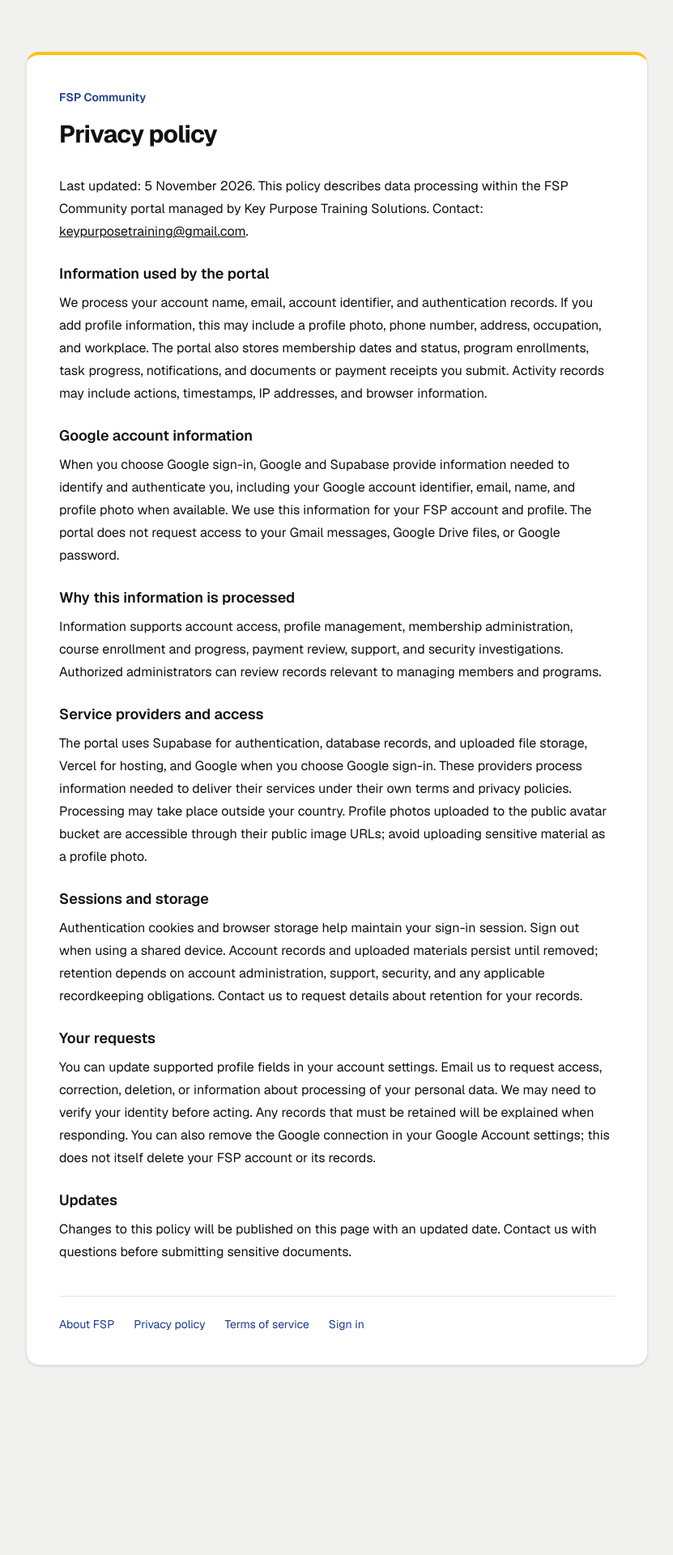
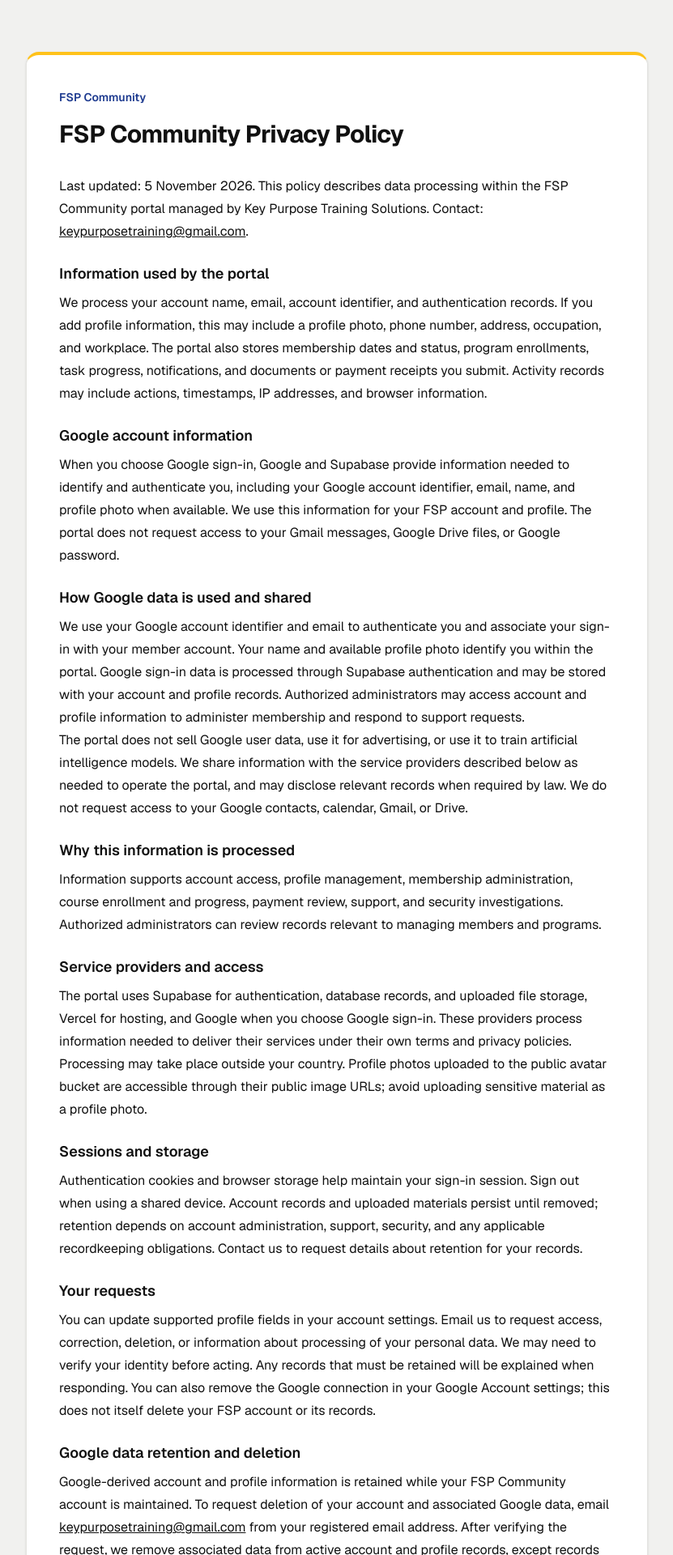
Before and after one commit to keypurposetraining-design/Fspdashboard, a Next.js app: page /privacy in a window 1280 px wide. Shown: the top 1920 px of the page at 81% size, without its empty margins (224-1055 px from the left). Before the commit the page ends 1750 px from the top, so only its background shows below. Built offline with nearby package versions, Linux system fonts and the light colour scheme; no server answers.

Commit message:
Clarify OAuth branding and Google data privacy disclosures

```diff
--- a/src/app/about/page.tsx
+++ b/src/app/about/page.tsx
@@ -1,7 +1,10 @@
 import PublicInformation from "@/components/ui/PublicInformation";
 import Link from "next/link";
 
-export const metadata = { title: "About FSP Community" };
+export const metadata = {
+  title: { absolute: "FSP Community" },
+  description: "FSP Community, managed by Key Purpose Training Solutions, provides membership management, program enrollments, course tasks, and account notifications for the Facilitator Support Program.",
+};
 
 export default function AboutPage() {
   return <PublicInformation title="FSP Community">
--- a/src/app/privacy/page.tsx
+++ b/src/app/privacy/page.tsx
@@ -1,16 +1,19 @@
 import PublicInformation from "@/components/ui/PublicInformation";
 
-export const metadata = { title: "Privacy policy" };
+export const metadata = { title: "FSP Community Privacy Policy" };
 
 export default function PrivacyPage() {
-  return <PublicInformation title="Privacy policy">
+  return <PublicInformation title="FSP Community Privacy Policy">
     <p>Last updated: 5 November 2026. This policy describes data processing within the FSP Community portal managed by Key Purpose Training Solutions. Contact: <a href="mailto:keypurposetraining@gmail.com">keypurposetraining@gmail.com</a>.</p>
     <section><h2>Information used by the portal</h2><p>We process your account name, email, account identifier, and authentication records. If you add profile information, this may include a profile photo, phone number, address, occupation, and workplace. The portal also stores membership dates and status, program enrollments, task progress, notifications, and documents or payment receipts you submit. Activity records may include actions, timestamps, IP addresses, and browser information.</p></section>
     <section><h2>Google account information</h2><p>When you choose Google sign-in, Google and Supabase provide information needed to identify and authenticate you, including your Google account identifier, email, name, and profile photo when available. We use this information for your FSP account and profile. The portal does not request access to your Gmail messages, Google Drive files, or Google password.</p></section>
+    <section><h2>How Google data is used and shared</h2><p>We use your Google account identifier and email to authenticate you and associate your sign-in with your member account. Your name and available profile photo identify you within the portal. Google sign-in data is processed through Supabase authentication and may be stored with your account and profile records. Authorized administrators may access account and profile information to administer membership and respond to support requests.</p><p>The portal does not sell Google user data, use it for advertising, or use it to train artificial intelligence models. We share information with the service providers described below as needed to operate the portal, and may disclose relevant records when required by law. We do not request access to your Google contacts, calendar, Gmail, or Drive.</p></section>
     <section><h2>Why this information is processed</h2><p>Information supports account access, profile management, membership administration, course enrollment and progress, payment review, support, and security investigations. Authorized administrators can review records relevant to managing members and programs.</p></section>
     <section><h2>Service providers and access</h2><p>The portal uses Supabase for authentication, database records, and uploaded file storage, Vercel for hosting, and Google when you choose Google sign-in. These providers process information needed to deliver their services under their own terms and privacy policies. Processing may take place outside your country. Profile photos uploaded to the public avatar bucket are accessible through their public image URLs; avoid uploading sensitive material as a profile photo.</p></section>
     <section><h2>Sessions and storage</h2><p>Authentication cookies and browser storage help maintain your sign-in session. Sign out when using a shared device. Account records and uploaded materials persist until removed; retention depends on account administration, support, security, and any applicable recordkeeping obligations. Contact us to request details about retention for your records.</p></section>
     <section><h2>Your requests</h2><p>You can update supported profile fields in your account settings. Email us to request access, correction, deletion, or information about processing of your personal data. We may need to verify your identity before acting. Any records that must be retained will be explained when responding. You can also remove the Google connection in your Google Account settings; this does not itself delete your FSP account or its records.</p></section>
+    <section><h2>Google data retention and deletion</h2><p>Google-derived account and profile information is retained while your FSP Community account is maintained. To request deletion of your account and associated Google data, email <a href="mailto:keypurposetraining@gmail.com">keypurposetraining@gmail.com</a> from your registered email address. After verifying the request, we remove associated data from active account and profile records, except records needed for legal obligations, security, or resolving disputes. Copies may remain in service-provider backups until those backups expire under the provider&apos;s retention process.</p><p>You can revoke access at <a href="https://myaccount.google.com/connections">Google Account connections</a> at any time. Revocation stops future Google authorization through that connection; request deletion separately to remove records already stored by FSP Community.</p></section>
+    <section><h2>Protecting your information</h2><p>The portal uses authenticated sessions, role-based access controls, and database access policies to restrict access to member records. Hosting and authentication providers support encrypted connections. No storage or transmission method can guarantee absolute security. Contact us if you suspect unauthorized access to your account.</p></section>
     <section><h2>Updates</h2><p>Changes to this policy will be published on this page with an updated date. Contact us with questions before submitting sensitive documents.</p></section>
   </PublicInformation>;
 }
```
Also changed, not shown: 1 other file (tests, documents, lock files or other folders).
